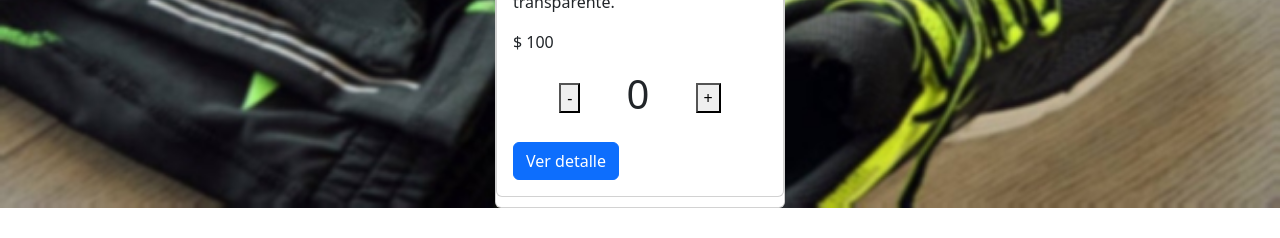
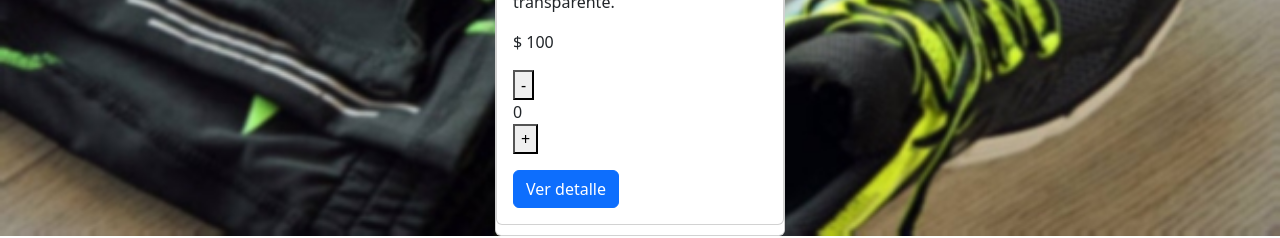
Before and after one commit to SantiagoDiDeo/ecommerce-react, a React (Create React App) app: page /item/1 in a window 1280 px wide. Shown: the part 589-827 px from the top of the page. Built offline with nearby package versions, Linux system fonts and the light colour scheme.

Commit message:
PreEntrega2+DiDeo

```diff
--- a/src/components/Item/Item.css
+++ b/src/components/Item/Item.css
@@ -11,7 +11,7 @@
     justify-content: center;
 }
 
-.card-text {
+/* .card-text {
     align-items: center;
     justify-content: center;
-}
+} */
--- a/src/components/Item/ItemCount.css
+++ b/src/components/Item/ItemCount.css
@@ -1,4 +1,4 @@
-.counter {
+button {
     display: flex;
     align-items: center;
     justify-content: space-evenly;
--- a/src/components/Item/ItemCount.js
+++ b/src/components/Item/ItemCount.js
@@ -14,11 +14,11 @@ const ItemCount = () => {
     };
 
         return (
-            <div className="counter">
+            <>
                 <button type={'button'} onClick={countDown}>-</button>
-                <h1>{count}</h1>
+                <span>{count}</span>
                 <button type={'button'} onClick={countUp}>+</button>
-            </div>
+            </>
         );
 };
 
--- a/src/components/Item/ItemListContainer.js
+++ b/src/components/Item/ItemListContainer.js
@@ -11,7 +11,7 @@ const ItemListContainer = ({greeting}) => {
     const [products, setProducts] = useState([]);
 
     useEffect(() => {
-        console.log(categoryId)
+
     },[categoryId]);
 
     useEffect(() => {
```
